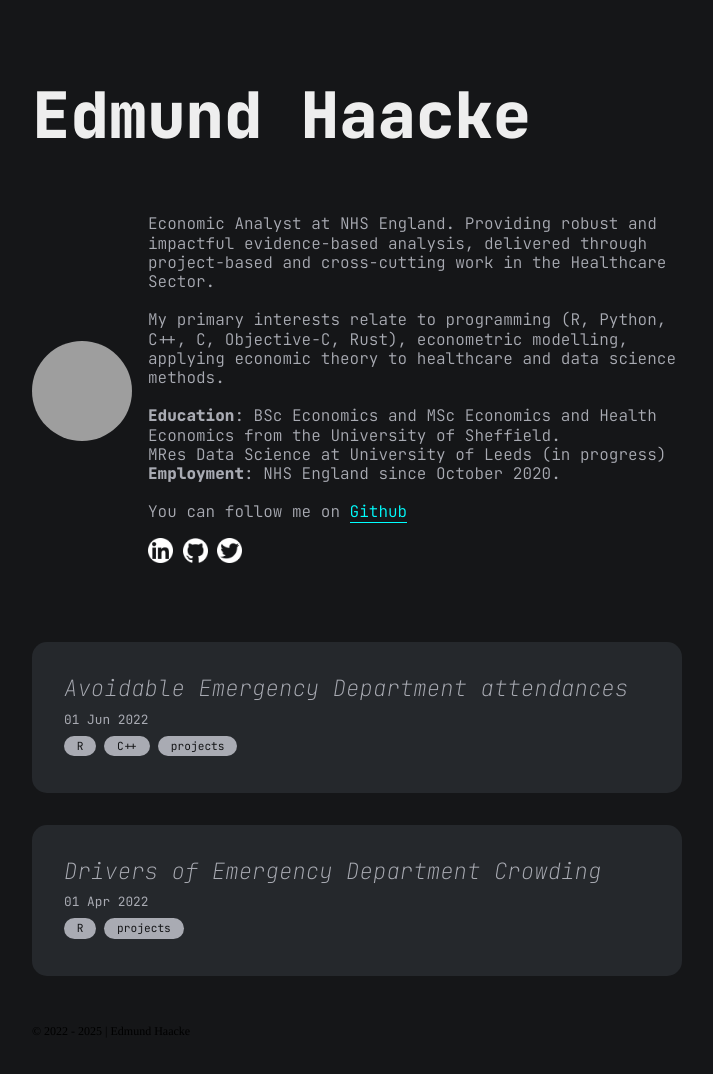
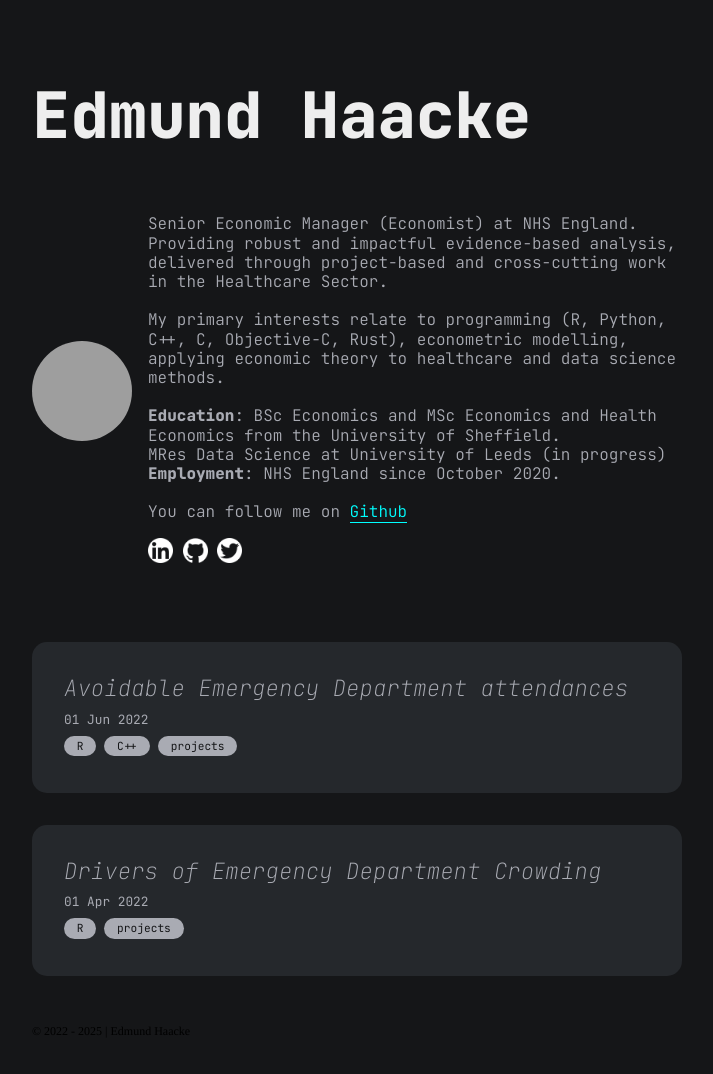
Before and after one commit to edmundhaacke/edmundhaacke.github.io, a Jekyll site: the page built from index.md, in a window 1280 px wide, cut to the strip 0-1099 px from the top of the page. Shown: the top 1074 px of the strip, without its empty margins (283-996 px from the left). Built offline with Jekyll 4.4.1, drawn with Linux system fonts in a browser that asks for light colours; grey boxes are pictures that could not be loaded.

Commit message:
Update author.yml

```diff
--- a/_data/author.yml
+++ b/_data/author.yml
@@ -2,7 +2,7 @@ name: Edmund Haacke
 dp: https://avatars.githubusercontent.com/u/1703561?v=4
 description: "
   <p>
-    Economic Analyst at NHS England. Providing robust and impactful evidence-based analysis, delivered through project-based and cross-cutting work in the Healthcare Sector.
+    Senior Economic Manager (Economist) at NHS England. Providing robust and impactful evidence-based analysis, delivered through project-based and cross-cutting work in the Healthcare Sector.
   </p>
   <br/>
   <p>
```
